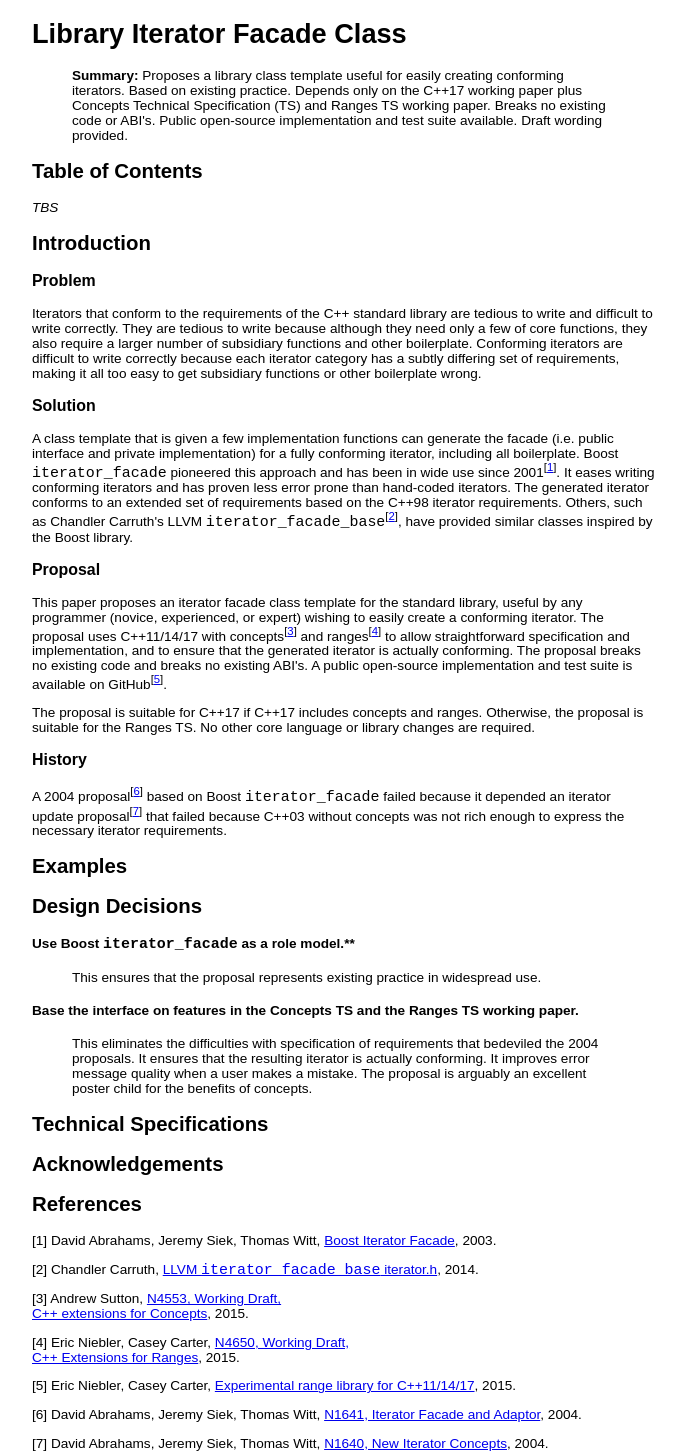
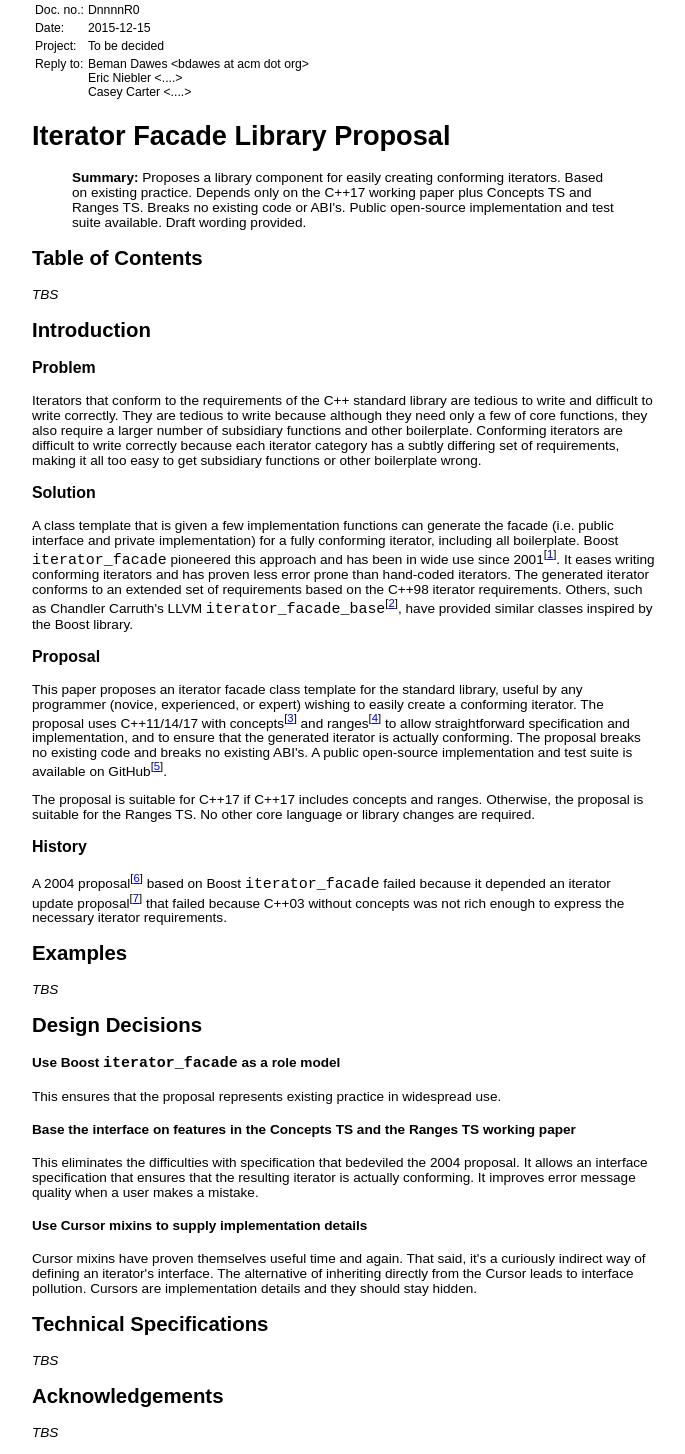
Before and after one commit to Beman/iterator-facade-proposal, a plain HTML site: page iterator-facade-proposal.html in a window 1280 px wide. Shown: the top 1454 px of the page, without its empty margins (296-981 px from the left). Drawn offline with Linux system fonts and the light colour scheme.

Commit message:
Add doc heading boilerplate. Add Design Decisions / Cursor mixins.

```diff
--- a/iterator-facade-proposal.html
+++ b/iterator-facade-proposal.html
@@ -9,9 +9,29 @@
   <link rel="stylesheet" href="styles.css" type="text/css" />
 </head>
 <body>
-<h1 id="library-iterator-facade-class">Library Iterator Facade Class</h1>
+<table>
+<tr>
+  <td align="left">Doc. no.:</td>
+  <td align="left">DnnnnR0</td>
+</tr>
+<tr>
+  <td align="left">Date:</td>
+  <td align="left">2015-12-15</td>
+</tr>
+<tr>
+  <td align="left">Project:</td>
+  <td align="left">To be decided</td>
+</tr>
+<tr>
+  <td align="left" valign="top">Reply to:</td>
+  <td align="left">Beman Dawes &lt;bdawes at acm dot org&gt;</br>
+    Eric Niebler &lt;....&gt;</br>
+    Casey Carter &lt;....&gt;</td>
+</tr>
+</table>
+<h1 id="iterator-facade-library-proposal">Iterator Facade Library Proposal</h1>
 <blockquote>
-<p><strong>Summary:</strong> Proposes a library class template useful for easily creating conforming iterators. Based on existing practice. Depends only on the C++17 working paper plus Concepts Technical Specification (TS) and Ranges TS working paper. Breaks no existing code or ABI's. Public open-source implementation and test suite available. Draft wording provided.</p>
+<p><strong>Summary:</strong> Proposes a library component for easily creating conforming iterators. Based on existing practice. Depends only on the C++17 working paper plus Concepts TS and Ranges TS. Breaks no existing code or ABI's. Public open-source implementation and test suite available. Draft wording provided.</p>
 </blockquote>
 <h2 id="table-of-contents">Table of Contents</h2>
 <p><em>TBS</em></p>
@@ -26,17 +46,18 @@
 <h3 id="history">History</h3>
 <p>A 2004 proposal<sup>[<a href="#6">6</a>]</sup> based on Boost <code>iterator_facade</code> failed because it depended an iterator update proposal<sup>[<a href="#7">7</a>]</sup> that failed because C++03 without concepts was not rich enough to express the necessary iterator requirements.</p>
 <h2 id="examples">Examples</h2>
+<p><em>TBS</em></p>
 <h2 id="design-decisions">Design Decisions</h2>
-<h4 id="use-boost-iterator_facade-as-a-role-model.">Use Boost <code>iterator_facade</code> as a role model.**</h4>
-<blockquote>
+<h4 id="use-boost-iterator_facade-as-a-role-model">Use Boost <code>iterator_facade</code> as a role model</h4>
 <p>This ensures that the proposal represents existing practice in widespread use.</p>
-</blockquote>
-<h4 id="base-the-interface-on-features-in-the-concepts-ts-and-the-ranges-ts-working-paper.">Base the interface on features in the Concepts TS and the Ranges TS working paper.</h4>
-<blockquote>
-<p>This eliminates the difficulties with specification of requirements that bedeviled the 2004 proposals. It ensures that the resulting iterator is actually conforming. It improves error message quality when a user makes a mistake. The proposal is arguably an excellent poster child for the benefits of concepts.</p>
-</blockquote>
+<h4 id="base-the-interface-on-features-in-the-concepts-ts-and-the-ranges-ts-working-paper">Base the interface on features in the Concepts TS and the Ranges TS working paper</h4>
+<p>This eliminates the difficulties with specification that bedeviled the 2004 proposal. It allows an interface specification that ensures that the resulting iterator is actually conforming. It improves error message quality when a user makes a mistake.</p>
+<h4 id="use-cursor-mixins-to-supply-implementation-details">Use Cursor mixins to supply implementation details</h4>
+<p>Cursor mixins have proven themselves useful time and again. That said, it's a curiously indirect way of defining an iterator's interface. The alternative of inheriting directly from the Cursor leads to interface pollution. Cursors are implementation details and they should stay hidden.</p>
 <h2 id="technical-specifications">Technical Specifications</h2>
+<p><em>TBS</em></p>
 <h2 id="acknowledgements">Acknowledgements</h2>
+<p><em>TBS</em></p>
 <h2 id="references">References</h2>
 <p>[<a name="1">1</a>] David Abrahams, Jeremy Siek, Thomas Witt, <a href="https://www.boost.org/doc/libs/1_59_0/libs/iterator/doc/iterator_facade.html">Boost Iterator Facade</a>, 2003.</p>
 <p>[<a name="2">2</a>] Chandler Carruth, <a href="https://github.com/llvm-mirror/llvm/blob/master/include/llvm/ADT/iterator.h">LLVM <code>iterator_facade_base</code> iterator.h</a>, 2014.</p>
```
Also changed, not shown: 1 other file.
